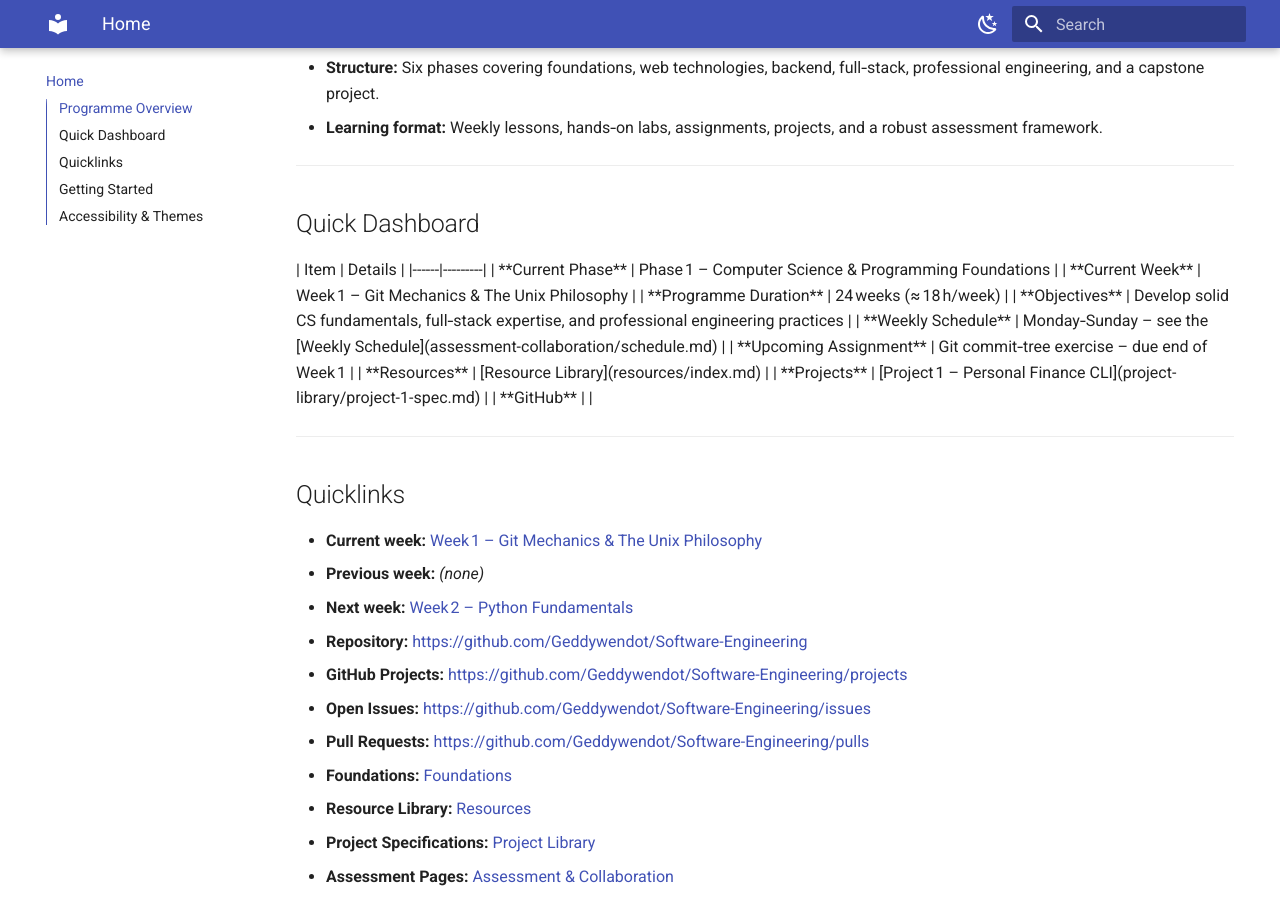
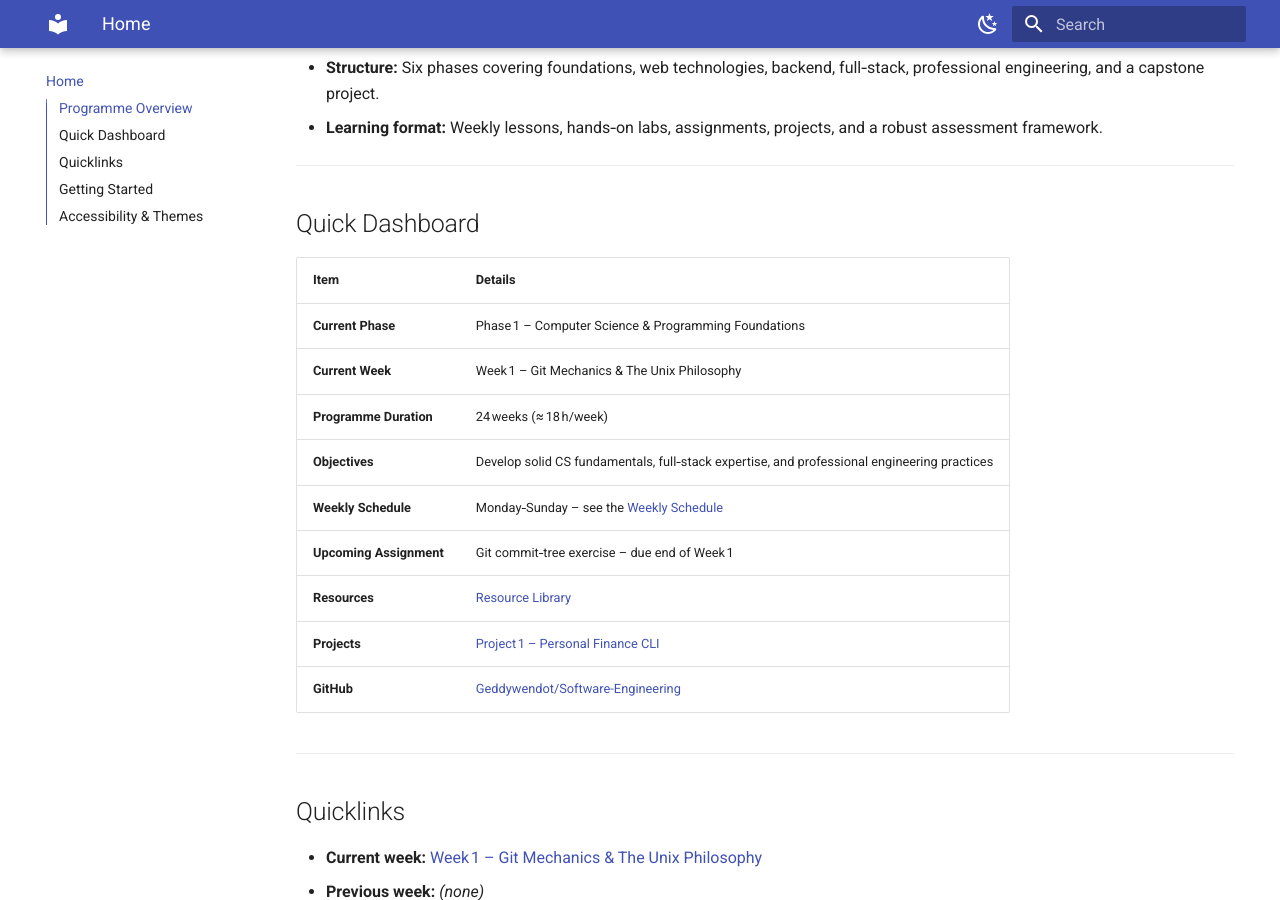
Before and after one commit to Geddywendot/Software-Engineering, an MkDocs documentation site: the page built from docs/index.md, in a window 1280 px wide and 900 px high, scrolled down 374 px. Built offline with MkDocs 1.6.1 and Material for MkDocs 9.7.7, drawn with Linux system fonts in a browser that asks for light colours.

Commit message:
Fix Quick Dashboard table markdown rendering

```diff
--- a/docs/index.md
+++ b/docs/index.md
@@ -10,7 +10,7 @@ Welcome to the **Software Engineering Academy** – a comprehensive 24‑week, p
 
 ---
 ## Quick Dashboard
-<div class="quick-dashboard">
+
 | Item | Details |
 |------|---------|
 | **Current Phase** | Phase 1 – Computer Science & Programming Foundations |
@@ -21,8 +21,7 @@ Welcome to the **Software Engineering Academy** – a comprehensive 24‑week, p
 | **Upcoming Assignment** | Git commit‑tree exercise – due end of Week 1 |
 | **Resources** | [Resource Library](resources/index.md) |
 | **Projects** | [Project 1 – Personal Finance CLI](project-library/project-1-spec.md) |
-| **GitHub** | <https://github.com/Geddywendot/Software-Engineering> |
-</div>
+| **GitHub** | [Geddywendot/Software-Engineering](https://github.com/Geddywendot/Software-Engineering) |
 
 ---
 ## Quicklinks
```
